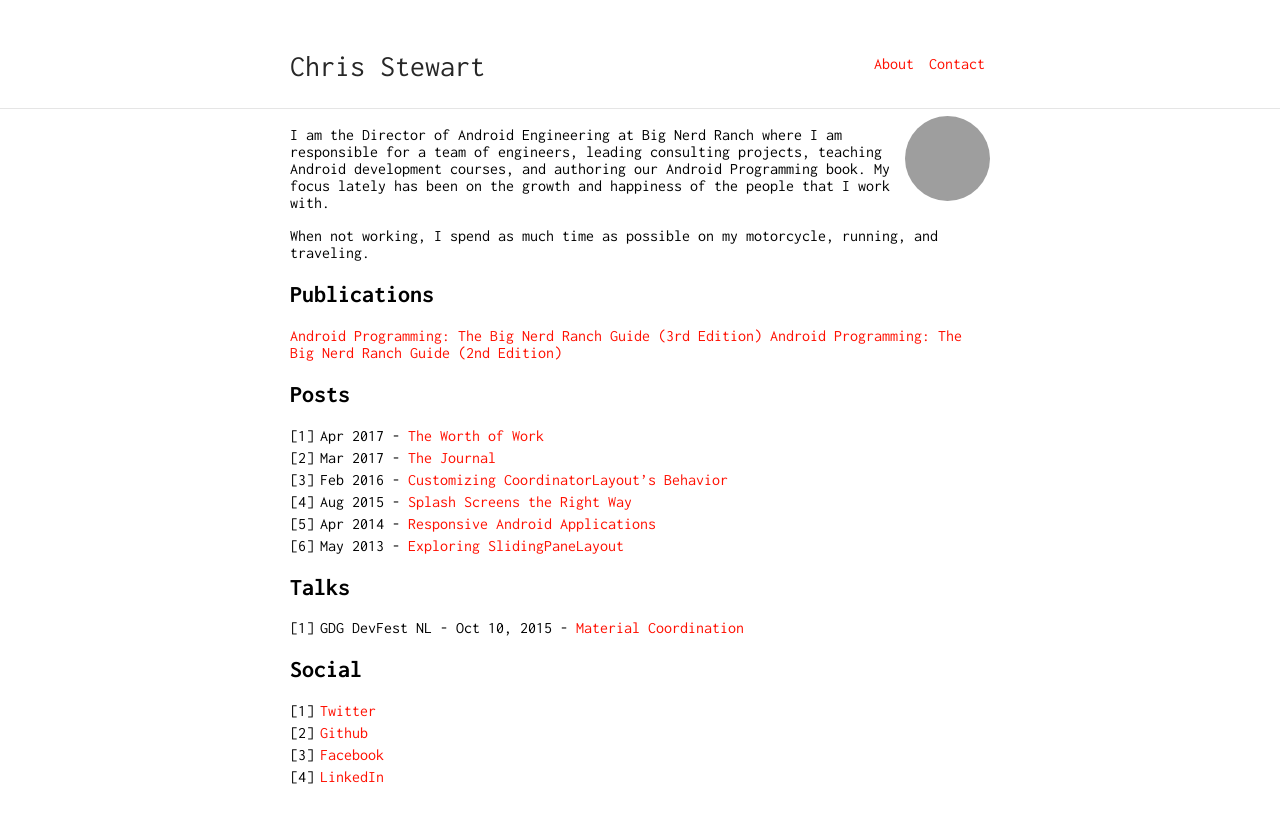
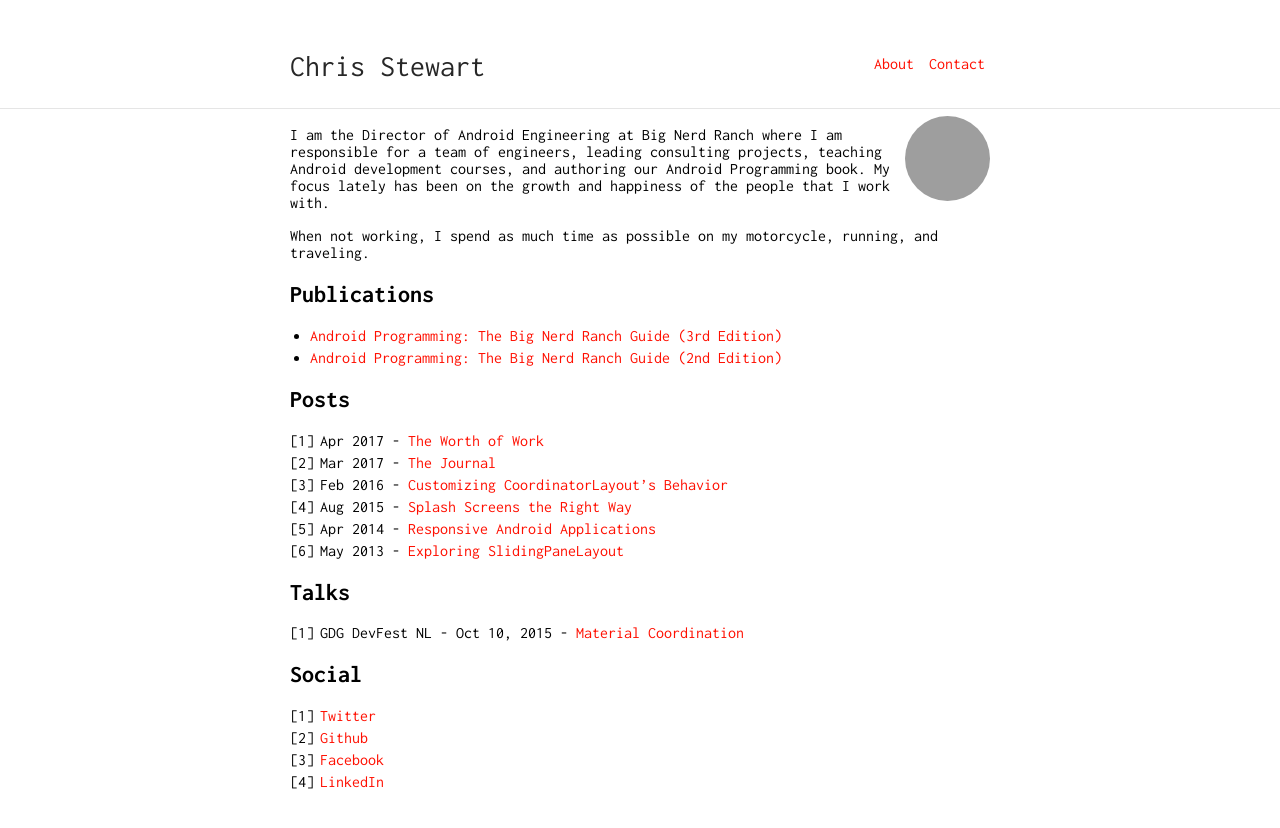
Before and after one commit to cstew/cstew.github.io, a Jekyll site: the page built from index.md, in a window 1280 px wide. Shown: the top 828 px of the page. Built offline with Jekyll 4.4.1, drawn with Linux system fonts in a browser that asks for light colours; grey boxes are pictures that could not be loaded.

Commit message:
Book formatting update

```diff
--- a/index.md
+++ b/index.md
@@ -10,8 +10,8 @@ When not working, I spend as much time as possible on my motorcycle, running, an
 
 ## Publications
 
-[Android Programming: The Big Nerd Ranch Guide (3rd Edition)](http://a.co/6RbXA6w)
-[Android Programming: The Big Nerd Ranch Guide (2nd Edition)](https://amzn.com/0134171454)
+* [Android Programming: The Big Nerd Ranch Guide (3rd Edition)](http://a.co/6RbXA6w)
+* [Android Programming: The Big Nerd Ranch Guide (2nd Edition)](https://amzn.com/0134171454)
 
 ## Posts
 1. Apr 2017 - [The Worth of Work](https://medium.com/@cstew/the-worth-of-work-68cdaaacf54e)
```
